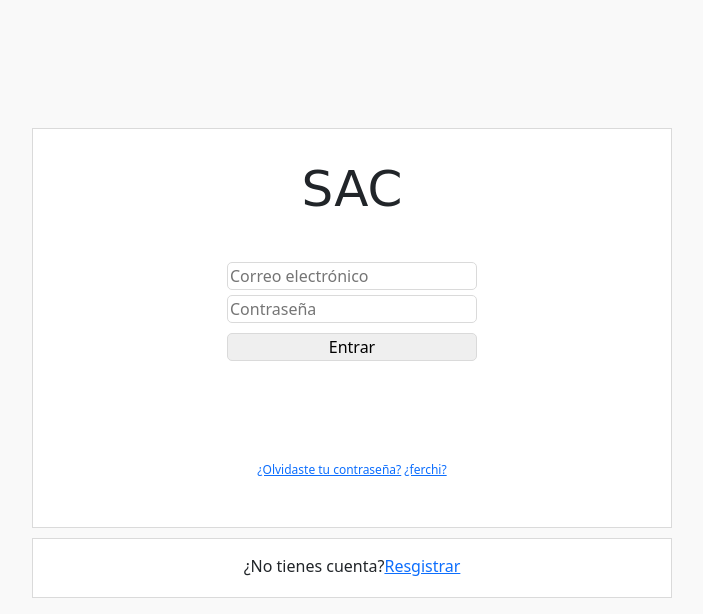
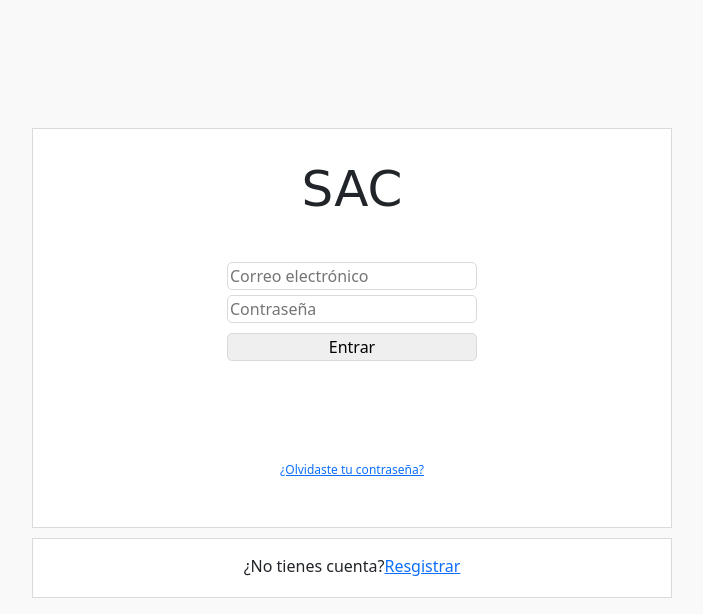
Before and after one commit to SanDpertt/Proyecto_Sena_SAC, a plain HTML site: page index.html in a window 1280 px wide. Shown: the whole page, without its empty margins (288-991 px from the left). Drawn offline with nearby package versions, Linux system fonts and the light colour scheme.

Commit message:
No fechi

```diff
--- a/index.html
+++ b/index.html
@@ -26,7 +26,6 @@
 
         <div id="OLVCÑ">
             <a href="#">¿Olvidaste tu contraseña?</a>
-            <a href="#">¿ferchi?</a>
 
         </div>
 
```
